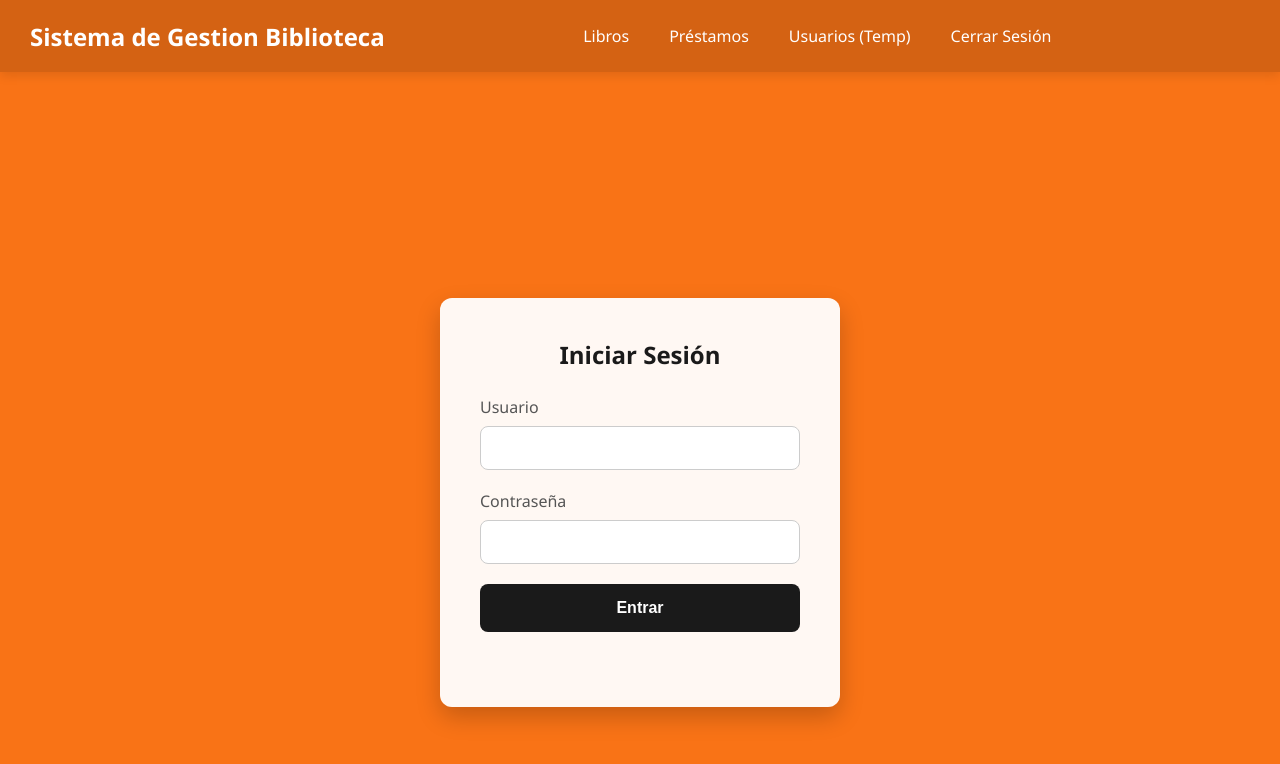
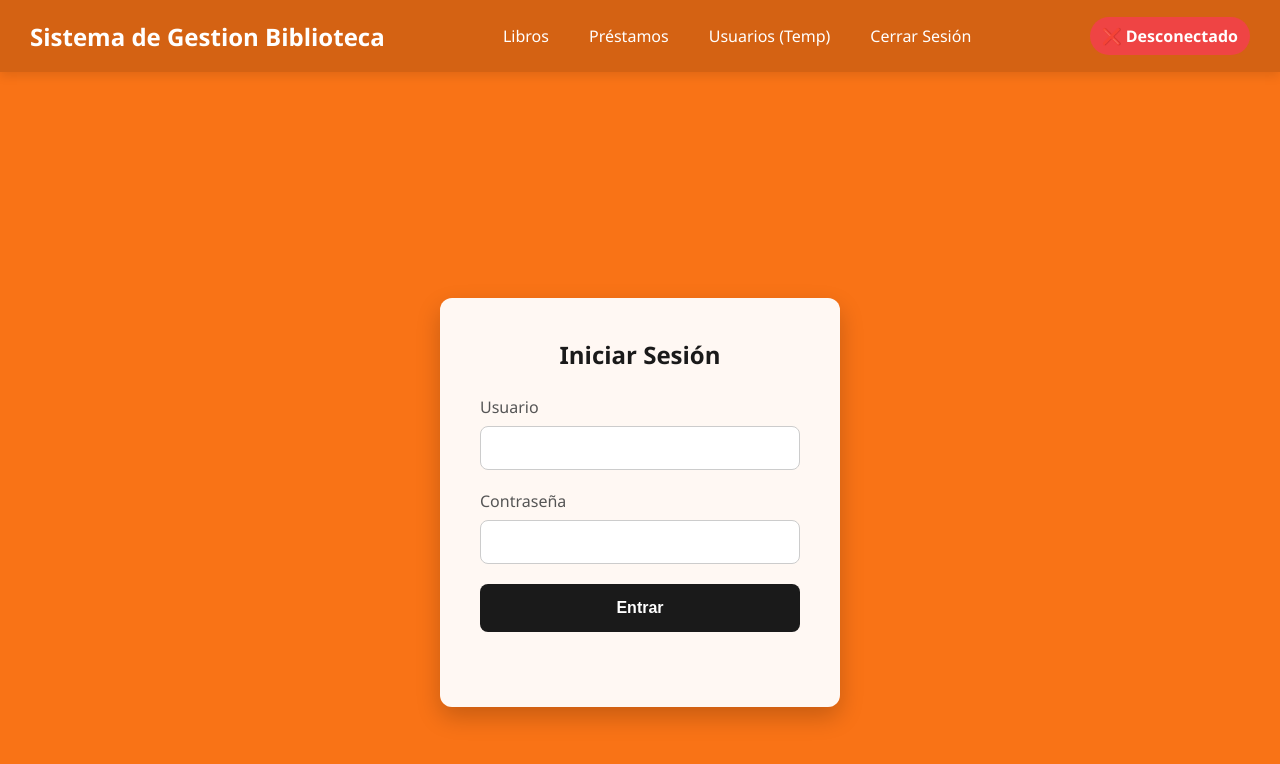
Before and after one commit to GospiDev/frontend-biblioteca, an Angular app: page /login in a window 1280 px wide. Shown: the top 764 px of the page. Built offline with nearby package versions, Linux system fonts and the light colour scheme; no server answers; sample sign-in values are in the browser's storage.

Commit message:
feat: Implementacion de sistema multiusuario

```diff
--- a/src/app/app.html
+++ b/src/app/app.html
@@ -16,10 +16,15 @@
     </nav>
 
     <div class="connection-status">
-      </div>
+        <span [class]="isConnected ? 'connected' : 'disconnected'">
+          {{ isConnected ? '✅ Conectado' : '❌ Desconectado' }}
+        </span>
+    </div>
   </header>
 
   <main>
     <router-outlet></router-outlet>
   </main>
 </div>
+
+<router-outlet *ngIf="!(authService.isLoggedIn$ | async)"></router-outlet>
```
